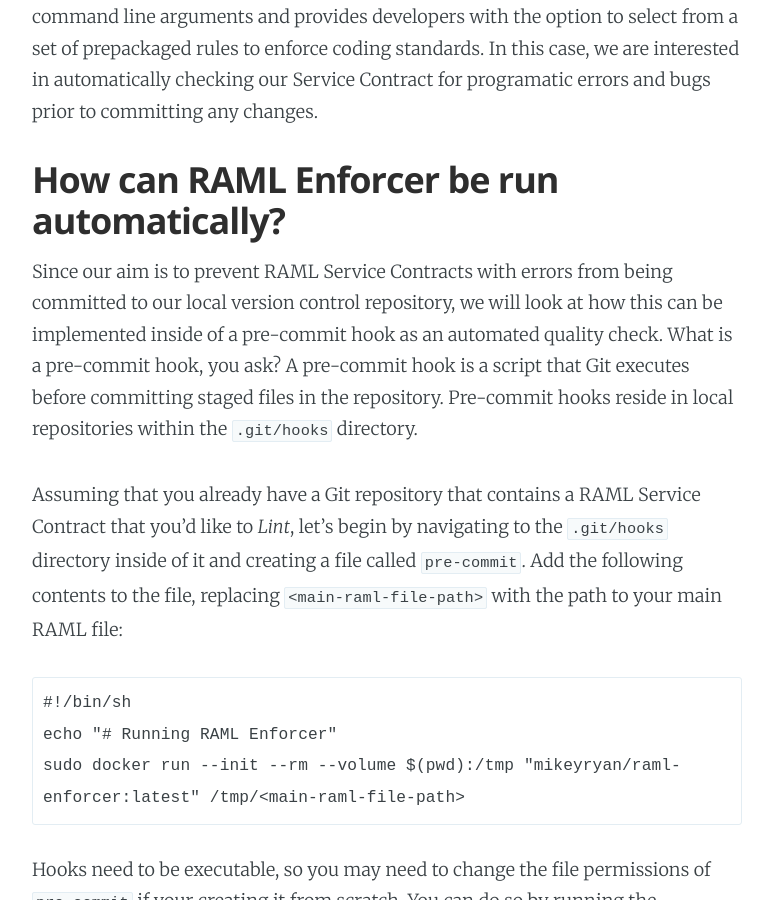
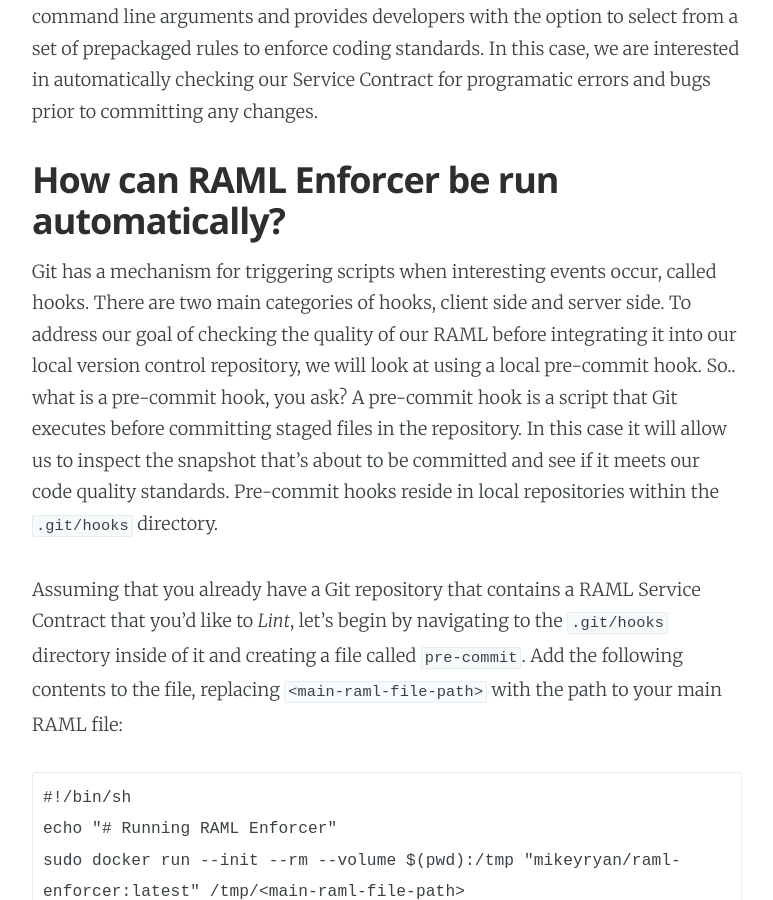
Before and after one commit to Mike-Gough/mike-gough.github.io, a Jekyll site: the page built from _posts/2019-05-18-git-hooks.markdown, in a window 1280 px wide and 900 px high, scrolled down 819 px. Shown: the whole window, without its empty margins (253-1026 px from the left). Built offline with Jekyll 4.4.1, drawn with Linux system fonts in a browser that asks for light colours.

Commit message:
fix sentance structure

````diff
--- a/_posts/2019-05-18-git-hooks.markdown
+++ b/_posts/2019-05-18-git-hooks.markdown
@@ -19,7 +19,7 @@
 *RAML Enforcer* is a Linter which can be used to examine source code for programatic errors, bugs, stylistic errors or suspicious patterns. In a CI toolchain, *Linting* is performed very early in the workflow, usually prior to running unit tests or integrating code into a shared repository. *RAML Enforcer* is configurable through command line arguments and provides developers with the option to select from a set of prepackaged rules to enforce coding standards. In this case, we are interested in automatically checking our Service Contract for programatic errors and bugs prior to committing any changes.
 
 ## How can RAML Enforcer be run automatically?
-Since our aim is to prevent RAML Service Contracts with errors from being committed to our local version control repository, we will look at how this can be implemented inside of a pre-commit hook as an automated quality check. What is a pre-commit hook, you ask? A pre-commit hook is a script that Git executes before committing staged files in the repository. Pre-commit hooks reside in local repositories within the ```.git/hooks``` directory.
+Git has a mechanism for triggering scripts when interesting events occur, called hooks. There are two main categories of hooks, client side and server side. To address our goal of checking the quality of our RAML before integrating it into our local version control repository, we will look at using a local pre-commit hook. So.. what is a pre-commit hook, you ask? A pre-commit hook is a script that Git executes before committing staged files in the repository. In this case it will allow us to inspect the snapshot that’s about to be committed and see if it meets our code quality standards. Pre-commit hooks reside in local repositories within the ```.git/hooks``` directory.
 
 Assuming that you already have a Git repository that contains a RAML Service Contract that you’d like to *Lint*, let's begin by navigating to the ```.git/hooks``` directory inside of it and creating a file called ```pre-commit```. Add the following contents to the file, replacing ```<main-raml-file-path>``` with the path to your main RAML file:
 ```
````
Also changed, not shown: _posts/2019-05-20-github-actions.markdown (+4 -4 lines).
